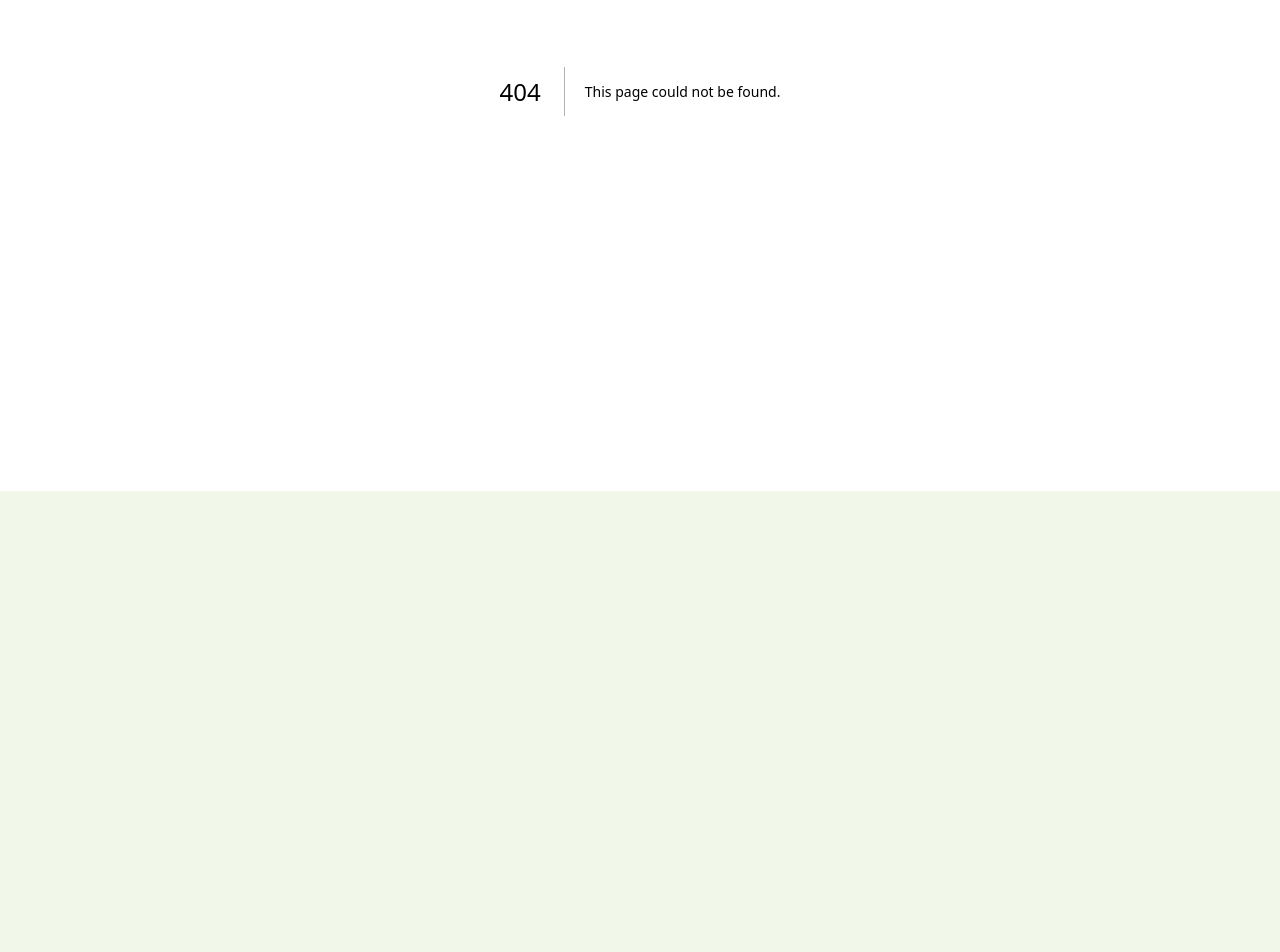
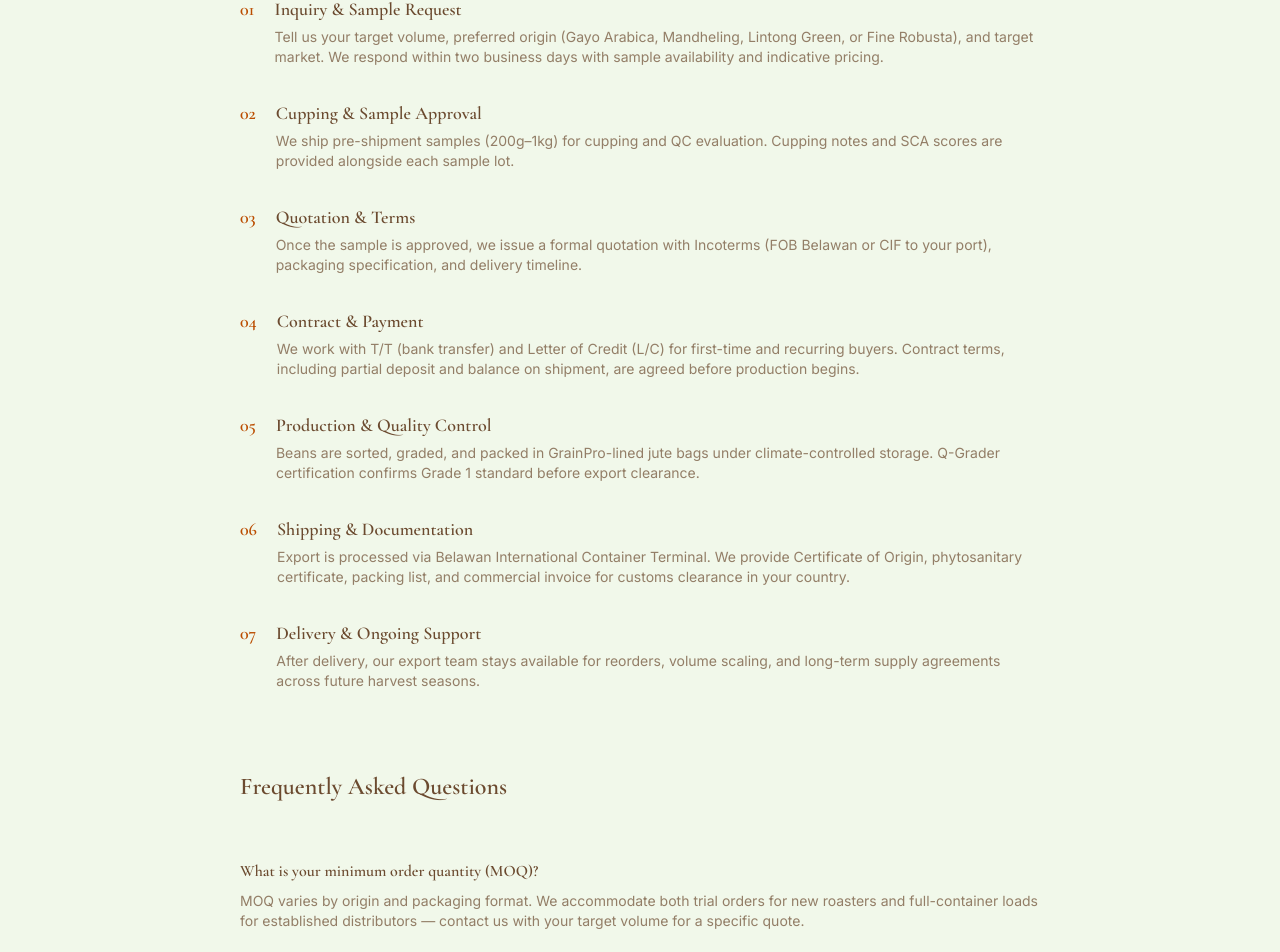
Before and after one commit to Kuroriee/pt-elgrano-garuda-angkasa, a Next.js app: page /export-process in a window 1280 px wide. Before the commit this address had no page. Shown: the part 309-1261 px from the top of the page. Before the commit the page ends 800 px from the top, so only its background shows below. Built offline with nearby package versions, Linux system fonts and the light colour scheme.

Commit message:
Tambah halaman Export Process & FAQ untuk buyer internasional

```diff
--- /dev/null
+++ b/app/export-process/page.tsx
@@ -0,0 +1,165 @@
+import type { Metadata } from 'next'
+
+export const metadata: Metadata = {
+  title: 'Export Process & FAQ',
+  description:
+    'How to source specialty green coffee from PT Elgrano Garuda Angkasa — MOQs, sample requests, Incoterms, payment terms, certifications, and shipping documentation for international buyers.',
+}
+
+const steps = [
+  {
+    number: '01',
+    title: 'Inquiry & Sample Request',
+    description:
+      'Tell us your target volume, preferred origin (Gayo Arabica, Mandheling, Lintong Green, or Fine Robusta), and target market. We respond within two business days with sample availability and indicative pricing.',
+  },
+  {
+    number: '02',
+    title: 'Cupping & Sample Approval',
+    description:
+      'We ship pre-shipment samples (200g–1kg) for cupping and QC evaluation. Cupping notes and SCA scores are provided alongside each sample lot.',
+  },
+  {
+    number: '03',
+    title: 'Quotation & Terms',
+    description:
+      'Once the sample is approved, we issue a formal quotation with Incoterms (FOB Belawan or CIF to your port), packaging specification, and delivery timeline.',
+  },
+  {
+    number: '04',
+    title: 'Contract & Payment',
+    description:
+      'We work with T/T (bank transfer) and Letter of Credit (L/C) for first-time and recurring buyers. Contract terms, including partial deposit and balance on shipment, are agreed before production begins.',
+  },
+  {
+    number: '05',
+    title: 'Production & Quality Control',
+    description:
+      'Beans are sorted, graded, and packed in GrainPro-lined jute bags under climate-controlled storage. Q-Grader certification confirms Grade 1 standard before export clearance.',
+  },
+  {
+    number: '06',
+    title: 'Shipping & Documentation',
+    description:
+      'Export is processed via Belawan International Container Terminal. We provide Certificate of Origin, phytosanitary certificate, packing list, and commercial invoice for customs clearance in your country.',
+  },
+  {
+    number: '07',
+    title: 'Delivery & Ongoing Support',
+    description:
+      'After delivery, our export team stays available for reorders, volume scaling, and long-term supply agreements across future harvest seasons.',
+  },
+]
+
+const faqs = [
+  {
+    question: 'What is your minimum order quantity (MOQ)?',
+    answer:
+      'MOQ varies by origin and packaging format. We accommodate both trial orders for new roasters and full-container loads for established distributors — contact us with your target volume for a specific quote.',
+  },
+  {
+    question: 'Do you provide samples before purchase?',
+    answer:
+      'Yes. Pre-shipment samples are available for all four origins in our collection, shipped with cupping notes and SCA scores.',
+  },
+  {
+    question: 'What Incoterms do you support?',
+    answer:
+      'We primarily export FOB (Belawan Port) and CIF to major destination ports across Europe, North America, Asia-Pacific, and the Middle East.',
+  },
+  {
+    question: 'What payment methods do you accept?',
+    answer:
+      'Bank transfer (T/T) and Letter of Credit (L/C) are both supported, with terms agreed per contract.',
+  },
+  {
+    question: 'Are your beans traceable to farm level?',
+    answer:
+      'Yes. Each lot is traceable to the smallholder farmer group it was sourced from across Aceh, North Tapanuli, or West Sumatra, with GAP-certified production practices.',
+  },
+  {
+    question: 'What documents do you provide for customs clearance?',
+    answer:
+      'Certificate of Origin, phytosanitary certificate, packing list, and commercial invoice are provided as standard with every shipment.',
+  },
+  {
+    question: 'Do you export to my country?',
+    answer:
+      'We currently export to 30+ countries across Europe, North America, Asia-Pacific, and the Middle East. Reach out with your destination and we will confirm shipping feasibility and lead time.',
+  },
+  {
+    question: 'What is your typical lead time from order to shipment?',
+    answer:
+      'Lead time depends on harvest season and order volume — our export team will confirm an exact timeline once your order is confirmed.',
+  },
+]
+
+export default function ExportProcessPage() {
+  return (
+    <main className="mx-auto max-w-4xl px-6 py-16 md:px-12">
+      <header className="mb-16 text-center">
+        <h1 className="font-heading text-4xl font-semibold tracking-tight text-coffee md:text-5xl">
+          Export Process & FAQ
+        </h1>
+        <p className="mx-auto mt-4 max-w-2xl text-base text-coffee/70">
+          Everything international buyers need to know about sourcing specialty
+          green coffee from PT Elgrano Garuda Angkasa — from first inquiry to
+          delivery.
+        </p>
+      </header>
+
+      <section className="mb-20">
+        <h2 className="mb-8 font-heading text-2xl font-semibold text-coffee">
+          From Inquiry to Delivery
+        </h2>
+        <ol className="space-y-8">
+          {steps.map((step) => (
+            <li key={step.number} className="flex gap-5">
+              <span className="font-heading text-lg font-semibold text-amber-700">
+                {step.number}
+              </span>
+              <div>
+                <h3 className="font-heading text-lg font-semibold text-coffee">
+                  {step.title}
+                </h3>
+                <p className="mt-1 text-sm text-coffee/70">{step.description}</p>
+              </div>
+            </li>
+          ))}
+        </ol>
+      </section>
+
+      <section>
+        <h2 className="mb-8 font-heading text-2xl font-semibold text-coffee">
+          Frequently Asked Questions
+        </h2>
+        <div className="divide-y divide-coffee/10">
+          {faqs.map((faq) => (
+            <div key={faq.question} className="py-6">
+              <h3 className="font-heading text-base font-semibold text-coffee">
+                {faq.question}
+              </h3>
+              <p className="mt-2 text-sm text-coffee/70">{faq.answer}</p>
+            </div>
+          ))}
+        </div>
+      </section>
+
+      <div className="mt-16 rounded-lg bg-cream/85 p-8 text-center">
+        <h2 className="font-heading text-xl font-semibold text-coffee">
+          Ready to start a partnership?
+        </h2>
+        <p className="mt-2 text-sm text-coffee/70">
+          Tell us your volume, target markets, and terms — our export team
+          responds within two business days.
+        </p>
+        <a
+          href="mailto:elgranogaruda@gmail.com"
+          className="mt-4 inline-block rounded-full bg-amber-700 px-6 py-2.5 text-sm font-medium text-white transition-colors hover:bg-amber-800"
+        >
+          Contact Our Export Team
+        </a>
+      </div>
+    </main>
+  )
+}
```
Also changed, not shown: 26 other files (tests, documents, lock files or other folders).
